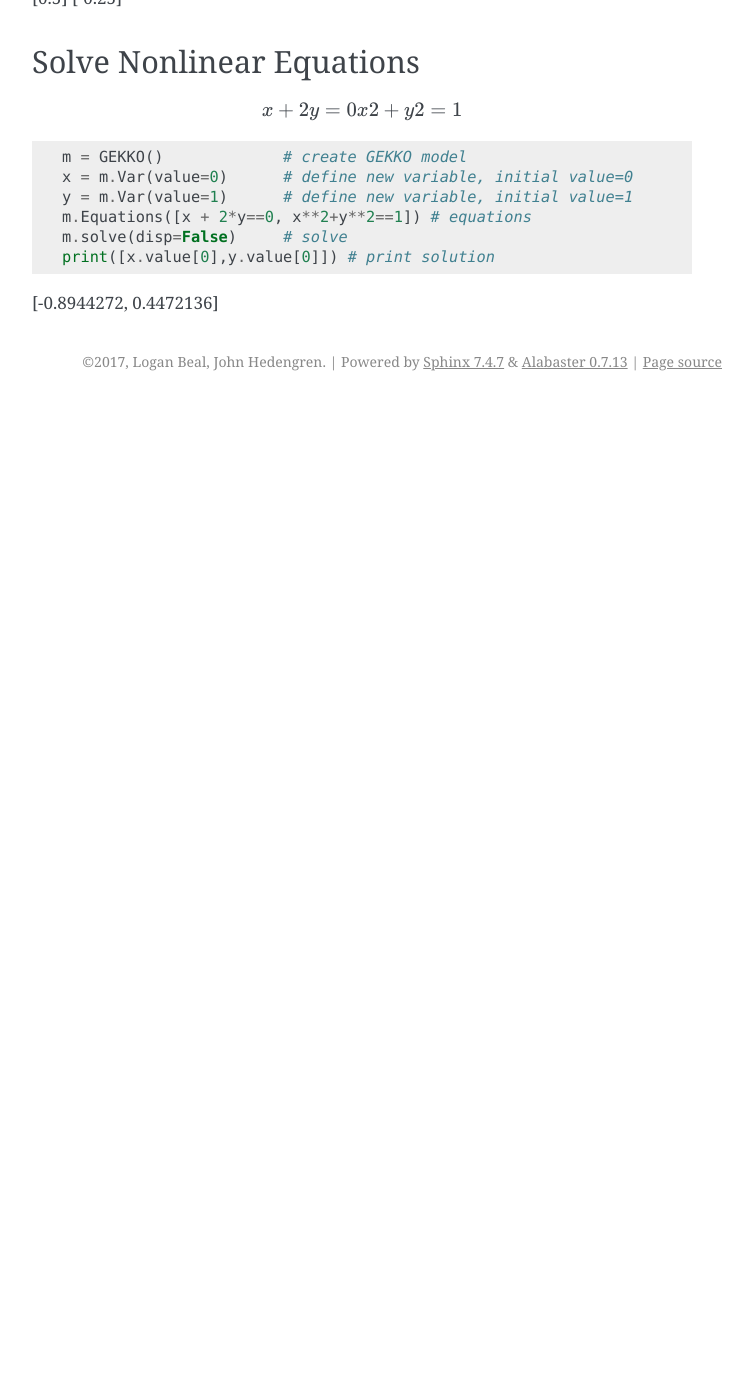
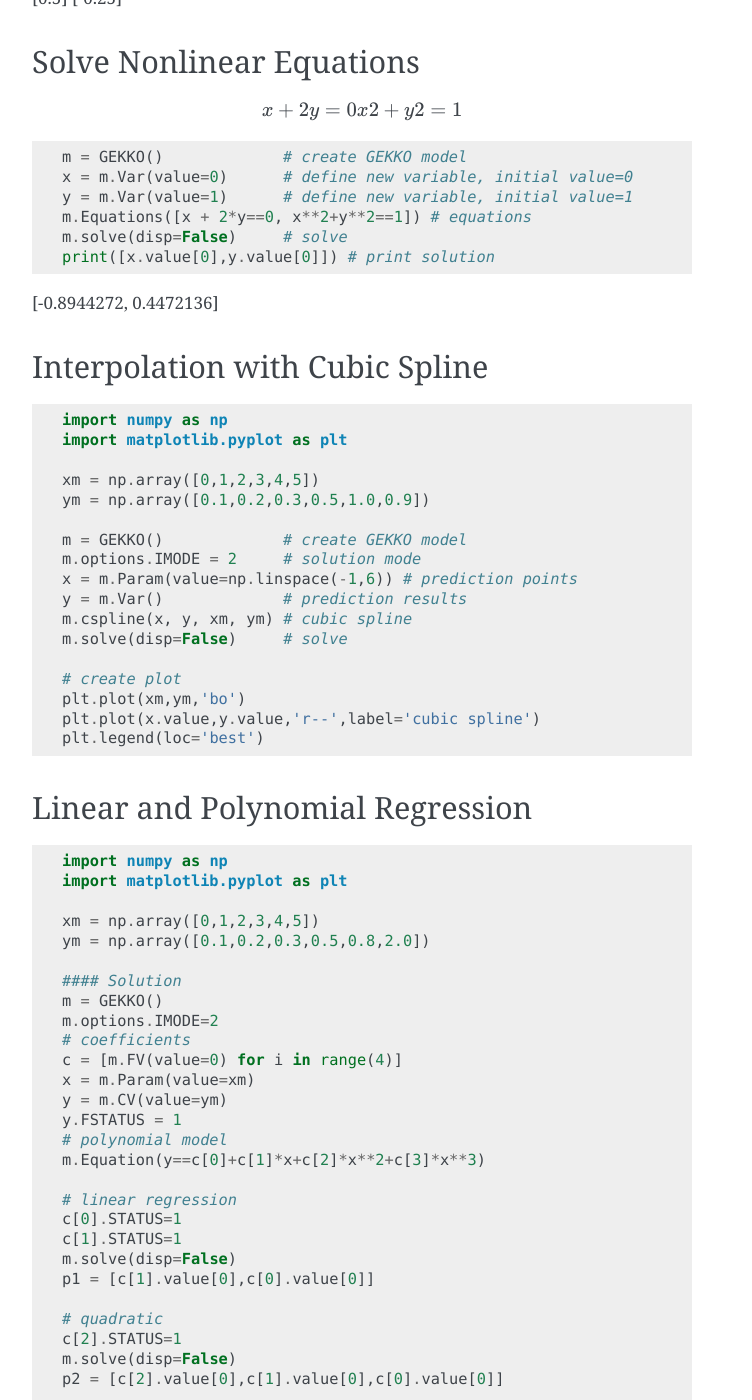
Before and after one commit to BYU-PRISM/GEKKO, a Sphinx documentation site: the page built from docs/examples.rst, in a window 1280 px wide and 1400 px high, scrolled down 2046 px. Shown: the whole window, without its empty margins (388-1140 px from the left). Built offline with Sphinx 7.4.7, drawn with Linux system fonts in a browser that asks for light colours; before the commit the page ends 2447 px from its top, so only the background shows below that; some of the changed text lies outside the part shown.

Commit message:
Update examples.rst

```diff
--- a/docs/examples.rst
+++ b/docs/examples.rst
@@ -130,3 +130,143 @@ Solve Nonlinear Equations
 	print([x.value[0],y.value[0]]) # print solution
 
 [-0.8944272, 0.4472136]
+
+--------------------------------
+Interpolation with Cubic Spline
+--------------------------------
+
+::
+
+	import numpy as np
+	import matplotlib.pyplot as plt
+
+	xm = np.array([0,1,2,3,4,5])
+	ym = np.array([0.1,0.2,0.3,0.5,1.0,0.9])
+
+	m = GEKKO()             # create GEKKO model
+	m.options.IMODE = 2     # solution mode
+	x = m.Param(value=np.linspace(-1,6)) # prediction points
+	y = m.Var()             # prediction results
+	m.cspline(x, y, xm, ym) # cubic spline
+	m.solve(disp=False)     # solve
+
+	# create plot
+	plt.plot(xm,ym,'bo')
+	plt.plot(x.value,y.value,'r--',label='cubic spline')
+	plt.legend(loc='best')
+
+--------------------------------
+Linear and Polynomial Regression
+--------------------------------
+
+::
+
+	import numpy as np
+	import matplotlib.pyplot as plt
+
+	xm = np.array([0,1,2,3,4,5])
+	ym = np.array([0.1,0.2,0.3,0.5,0.8,2.0])
+
+	#### Solution
+	m = GEKKO()
+	m.options.IMODE=2
+	# coefficients
+	c = [m.FV(value=0) for i in range(4)]
+	x = m.Param(value=xm)
+	y = m.CV(value=ym)
+	y.FSTATUS = 1
+	# polynomial model
+	m.Equation(y==c[0]+c[1]*x+c[2]*x**2+c[3]*x**3)
+
+	# linear regression
+	c[0].STATUS=1
+	c[1].STATUS=1
+	m.solve(disp=False)
+	p1 = [c[1].value[0],c[0].value[0]]
+
+	# quadratic
+	c[2].STATUS=1
+	m.solve(disp=False)
+	p2 = [c[2].value[0],c[1].value[0],c[0].value[0]]
+
+	# cubic
+	c[3].STATUS=1
+	m.solve(disp=False)
+	p3 = [c[3].value[0],c[2].value[0],c[1].value[0],c[0].value[0]]
+
+	# plot fit
+	plt.plot(xm,ym,'ko',markersize=10)
+	xp = np.linspace(0,5,100)
+	plt.plot(xp,np.polyval(p1,xp),'b--',linewidth=2)
+	plt.plot(xp,np.polyval(p2,xp),'r--',linewidth=3)
+	plt.plot(xp,np.polyval(p3,xp),'g:',linewidth=2)
+	plt.legend(['Data','Linear','Quadratic','Cubic'],loc='best')
+	plt.xlabel('x')
+	plt.ylabel('y')
+
+--------------------------------
+Nonlinear Regression
+--------------------------------
+
+::
+
+	import numpy as np
+	import matplotlib.pyplot as plt
+
+	# measurements
+	xm = np.array([0,1,2,3,4,5])
+	ym = np.array([0.1,0.2,0.3,0.5,0.8,2.0])
+
+	# GEKKO model
+	m = GEKKO()
+
+	# parameters
+	x = m.Param(value=xm)
+	a = m.FV()
+	a.STATUS=1
+
+	# variables
+	y = m.CV(value=ym)
+	y.FSTATUS=1
+
+	# regression equation
+	m.Equation(y==0.1*m.exp(a*x))
+
+	# regression mode
+	m.options.IMODE = 2
+
+	# optimize
+	m.solve(disp=False)
+
+	# print parameters
+	print('Optimized, a = ' + str(a.value[0]))
+
+	plt.plot(xm,ym,'bo')
+	plt.plot(xm,y.value,'r-')
+
+--------------------------------
+Solve Differential Equation(s)
+--------------------------------
+
+Solve the following differential equation with initial condition y(0)=5:
+
+kdydt=−ty
+
+where k=10. The solution of y(t) should be reported from an initial time 0 to final time 20. Create of plot of the result for y(t) versus t.::
+
+	from gekko import GEKKO
+	import numpy as np
+	import matplotlib.pyplot as plt
+
+	m = GEKKO()
+	m.time = np.linspace(0,20,100)
+	k = 10
+	y = m.Var(value=5.0)
+	t = m.Param(value=m.time)
+	m.Equation(k*y.dt()==-t*y)
+	m.options.IMODE = 4
+	m.solve(disp=False)
+
+	plt.plot(m.time,y.value)
+	plt.xlabel('time')
+	plt.ylabel('y')
```
